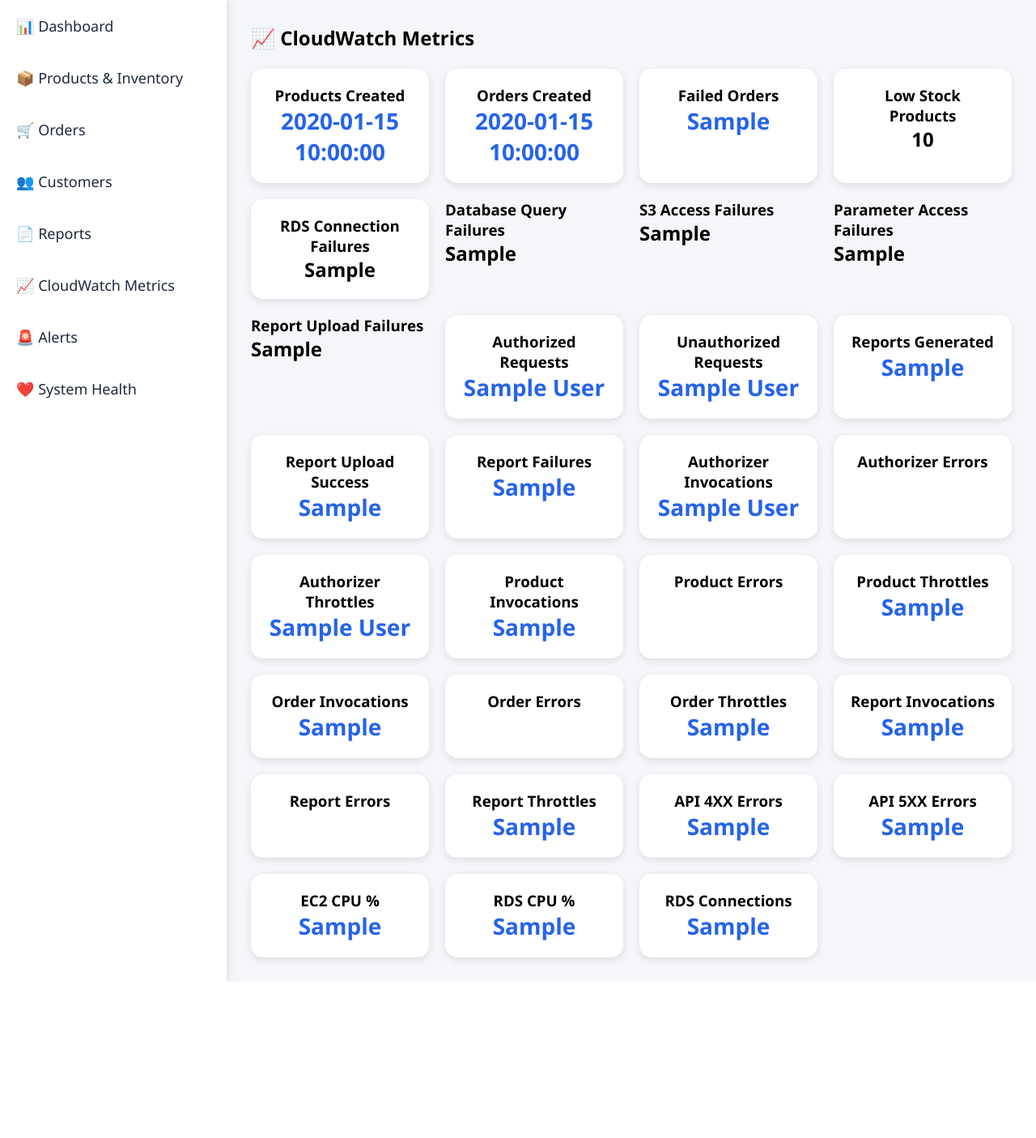
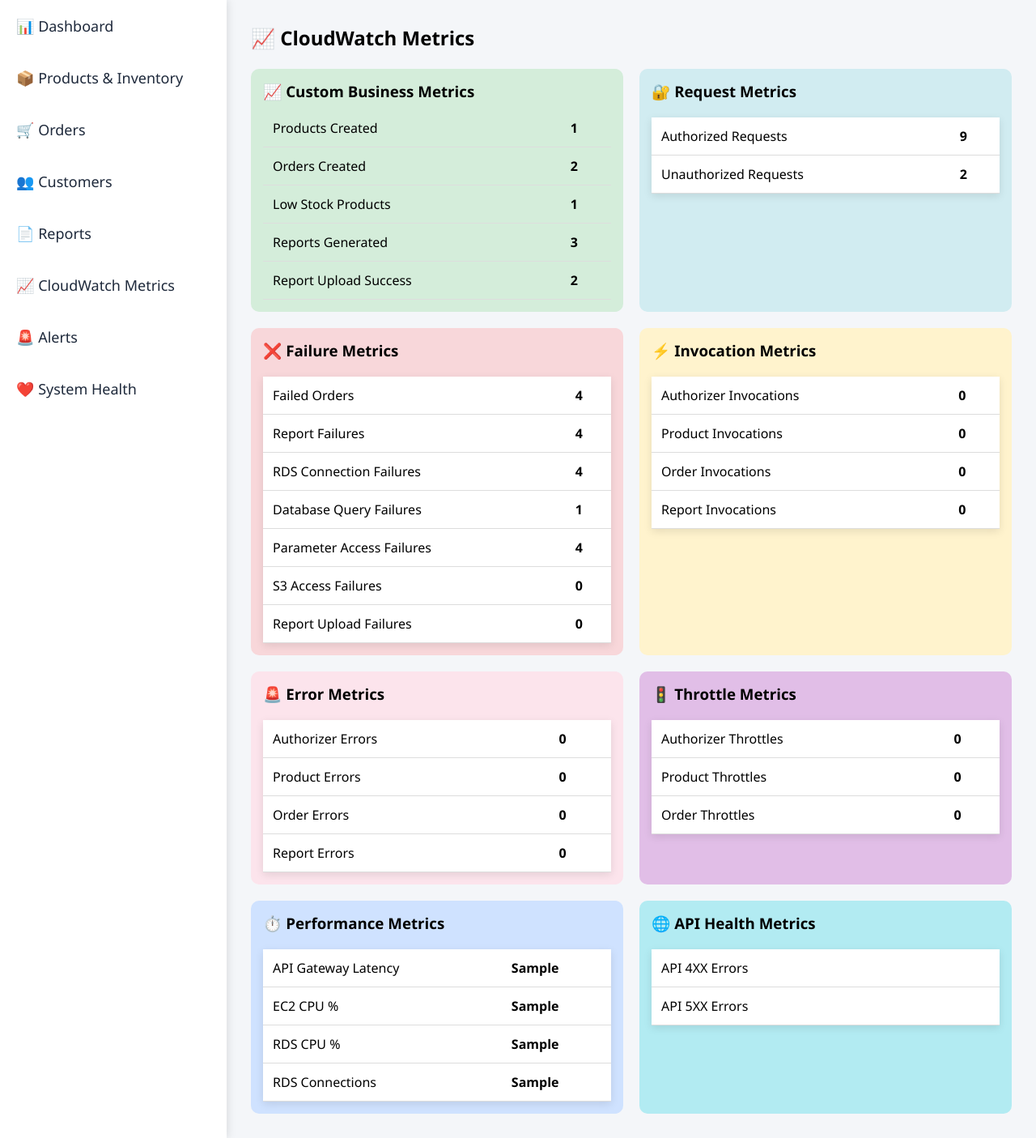
Before and after one commit to KundellaAnjali/cloudmart, a Flask app: template dashboard/templates/dashboard.html in a window 1280 px wide, after a click on "📈 CloudWatch Metrics". Shown: the part 128-1533 px from the top of the page at 81% size. Before the commit the page ends 1340 px from the top, so only its background shows below. Run offline with Flask 3, Linux system fonts and the light colour scheme; the template is opened without the code that fills it: most values are stand-ins (such as "Sample title", 1, 10 or a date in 2020); parts of the project's set-up code (start-up, migrations or seed data) failed here and were passed over.

Commit message:
updated metrics, alarms, system health

```diff
--- a/dashboard/app.py
+++ b/dashboard/app.py
@@ -601,6 +601,26 @@ def dashboard():
         rds_connections = get_rds_metric(
             "DatabaseConnections"
         )
+        authorizer_throttles = get_lambda_metric(
+            f"cloudmart-authorizer-{ENVIRONMENT}",
+            "Throttles"
+        )
+
+        product_throttles = get_lambda_metric(
+            f"cloudmart-product-function-{ENVIRONMENT}",
+            "Throttles"
+        )
+
+        order_throttles = get_lambda_metric(
+            f"cloudmart-order-function-{ENVIRONMENT}",
+            "Throttles"
+        )
+        report_throttles = get_lambda_metric(
+            f"cloudmart-report-function-{ENVIRONMENT}",
+            "Throttles"
+        )
+        api_4xx = get_api_metric("4XXError")
+        api_5xx = get_api_metric("5XXError")
 
         instance_id = get_dashboard_instance_id()
 
@@ -671,38 +691,17 @@ def dashboard():
         api_5xx_alarm = get_alarm_state(
             "CloudMart-ApiGateway5XX"
         )
-        authorizer_throttles = get_lambda_metric(
-            f"cloudmart-authorizer-{ENVIRONMENT}",
-            "Throttles"
+        schema_init_alarm = get_alarm_state(
+            "CloudMart-SchemaInitErrors"
         )
 
-        product_throttles = get_lambda_metric(
-            f"cloudmart-product-function-{ENVIRONMENT}",
-            "Throttles"
-        )
 
-        order_throttles = get_lambda_metric(
-            f"cloudmart-order-function-{ENVIRONMENT}",
-            "Throttles"
-        )
-        report_throttles = get_lambda_metric(
-            f"cloudmart-report-function-{ENVIRONMENT}",
-            "Throttles"
-        )
-        api_4xx = get_api_metric("4XXError")
-        api_5xx = get_api_metric("5XXError")
+
 
 
         # Health
 
         health_status = {}
-
-        try:
-            test_conn = get_connection()
-            test_conn.close()
-            health_status["RDS"] = "Healthy"
-        except:
-            health_status["RDS"] = "Unhealthy"
 
         health_status["S3"] = (
             "Critical"
@@ -745,33 +744,6 @@ def dashboard():
             else "Healthy"
         )
 
-        health_status["Authorizer Lambda"] = (
-            "Critical"
-            if authorizer_errors_alarm
-            else "Healthy"
-        )
-
-        health_status["Product Lambda"] = (
-            "Critical"
-            if product_errors_alarm
-            else "Healthy"
-        )
-
-        health_status["Order Lambda"] = (
-            "Critical"
-            if order_errors_alarm
-            else "Healthy"
-        )
-
-        health_status["Report Lambda"] = (
-            "Critical"
-            if report_errors_alarm
-            else "Healthy"
-        )
-        schema_init_alarm = get_alarm_state(
-            "CloudMart-SchemaInitErrors"
-        )
-
         health_status["Schema Init Lambda"] = (
             "Critical"
             if schema_init_alarm
@@ -784,6 +756,7 @@ def dashboard():
             if authorizer_throttles > 0
             else "Healthy"
         )
+
         health_status["Product Lambda"] = (
             "Critical"
             if product_errors_alarm
@@ -791,6 +764,7 @@ def dashboard():
             if product_throttles > 0
             else "Healthy"
         )
+
         health_status["Order Lambda"] = (
             "Critical"
             if order_errors_alarm
@@ -798,6 +772,7 @@ def dashboard():
             if order_throttles > 0
             else "Healthy"
         )
+
         health_status["Report Lambda"] = (
             "Critical"
             if report_errors_alarm
@@ -805,6 +780,21 @@ def dashboard():
             if report_throttles > 0
             else "Healthy"
         )
+
+        # Calculate overall health percentage
+
+        total_services = len(health_status)
+
+        healthy_services = sum(
+            1
+            for status in health_status.values()
+            if status == "Healthy"
+        )
+
+        health_percentage = round(
+            (healthy_services / total_services) * 100
+        )
+
 
 
         return render_template(
@@ -855,8 +845,8 @@ def dashboard():
             order_throttles=order_throttles,
             report_throttles=report_throttles,
 
-            api_4xx=api_4xx,
-            api_5xx=api_5xx,
+            api_4xx_errors=api_4xx,
+            api_5xx_errors=api_5xx,
 
             ec2_cpu=ec2_cpu,
 
@@ -890,7 +880,8 @@ def dashboard():
             top_spender=top_spender,
             top_customer=top_customer,
 
-            health_status=health_status
+            health_status=health_status,
+            health_percentage=health_percentage
         )
     finally:
 
--- a/dashboard/templates/dashboard.html
+++ b/dashboard/templates/dashboard.html
@@ -6,6 +6,78 @@
 <title>CloudMart Operations Portal</title>
 
 <style>
+.metric-table{
+    margin-top:10px;
+    box-shadow:none;
+    background:transparent;
+}
+.metrics-grid{
+    display:grid;
+    grid-template-columns:repeat(auto-fit,minmax(350px,1fr));
+    gap:20px;
+}
+.health-score{
+    display:flex;
+    justify-content:center;
+    margin-bottom:30px;
+}
+
+.health-circle{
+    width:220px;
+    height:220px;
+    border-radius:50%;
+
+    background:
+    conic-gradient(
+        #22c55e calc(var(--percent) * 1%),
+        #e5e7eb 0
+    );
+
+    display:flex;
+    align-items:center;
+    justify-content:center;
+}
+
+.health-circle-inner{
+    width:170px;
+    height:170px;
+    background:white;
+    border-radius:50%;
+
+    display:flex;
+    flex-direction:column;
+    justify-content:center;
+    align-items:center;
+}
+
+.health-circle-inner h1{
+    font-size:48px;
+    margin:0;
+    color:#16a34a;
+}
+
+.health-circle-inner p{
+    margin:0;
+    font-weight:bold;
+}
+
+.health-grid{
+    display:grid;
+    grid-template-columns:repeat(auto-fit,minmax(250px,1fr));
+    gap:20px;
+}
+
+.health-card{
+    background:white;
+    padding:20px;
+    border-radius:15px;
+    text-align:center;
+    box-shadow:0 3px 10px rgba(0,0,0,.1);
+}
+
+.health-card h3{
+    margin-bottom:10px;
+}
 
 *{
     margin:0;
@@ -82,10 +154,19 @@ body{
     box-shadow: 0 3px 10px rgba(0,0,0,.1);
 }
 
+.kpi-card h3{
+    font-size:22px;
+    font-weight:700;
+}
+
 .kpi-card p{
-    font-size:28px;
-    font-weight:bold;
+    font-size:16px;
+    font-weight:600;
     color:#2563eb;
+}
+
+.kpi-card h5 p{
+    font-size:15px !important;
 }
 
 table{
@@ -363,162 +444,110 @@ td{
         <div id="metrics" class="section">
             <h2>📈 CloudWatch Metrics</h2>
             <br>
+                    <div class="metrics-grid">
 
-            <div class="kpis">
-
-                <div class="kpi-card">
-                    <h3>Products Created</h3>
-                    <p>{{ products_created }}</p>
+                        <!-- Custom Business Metrics -->
+                        <div style="background:#d4edda;padding:15px;border-radius:10px;">
+                            <h3>📈 Custom Business Metrics</h3>
+                            <table class="metric-table" width="100%">
+                                <tr><td>Products Created</td><td><b>1</b></td></tr>
+                                <tr><td>Orders Created</td><td><b>2</b></td></tr>
+                                <tr><td>Low Stock Products</td><td><b>1</b></td></tr>
+                                <tr><td>Reports Generated</td><td><b>3</b></td></tr>
+                                <tr><td>Report Upload Success</td><td><b>2</b></td></tr>
+                            </table>
                         </div>
 
-                <div class="kpi-card">
-                    <h3>Orders Created</h3>
-                    <p>{{ orders_created }}</p>
+                        <!-- Request Metrics -->
+                        <div style="background:#d1ecf1;padding:15px;border-radius:10px;">
+                            <h3>🔐 Request Metrics</h3>
+                            <table width="100%">
+                                <tr><td>Authorized Requests</td><td><b>9</b></td></tr>
+                                <tr><td>Unauthorized Requests</td><td><b>2</b></td></tr>
+                            </table>
                         </div>
 
-                <div class="kpi-card">
-                    <h3>Failed Orders</h3>
-                    <p>{{ failed_orders_metric }}</p>
-                </div>
-                <div class="kpi-card">
-                    <h3>Low Stock Products</h3>
-                    <h2>{{ low_stock_products }}</h2>
+                        <!-- Failure Metrics -->
+                        <div style="background:#f8d7da;padding:15px;border-radius:10px;">
+                            <h3>❌ Failure Metrics</h3>
+                            <table width="100%">
+                                <tr><td>Failed Orders</td><td><b>4</b></td></tr>
+                                <tr><td>Report Failures</td><td><b>4</b></td></tr>
+                                <tr><td>RDS Connection Failures</td><td><b>4</b></td></tr>
+                                <tr><td>Database Query Failures</td><td><b>1</b></td></tr>
+                                <tr><td>Parameter Access Failures</td><td><b>4</b></td></tr>
+                                <tr><td>S3 Access Failures</td><td><b>0</b></td></tr>
+                                <tr><td>Report Upload Failures</td><td><b>0</b></td></tr>
+                            </table>
                         </div>
 
-                <div class="kpi-card">
-                    <h3>RDS Connection Failures</h3>
-                    <h2>{{ rds_connection_failures }}</h2>
+                        <!-- Invocation Metrics -->
+                        <div style="background:#fff3cd;padding:15px;border-radius:10px;">
+                            <h3>⚡ Invocation Metrics</h3>
+                            <table width="100%">
+                                <tr><td>Authorizer Invocations</td><td><b>0</b></td></tr>
+                                <tr><td>Product Invocations</td><td><b>0</b></td></tr>
+                                <tr><td>Order Invocations</td><td><b>0</b></td></tr>
+                                <tr><td>Report Invocations</td><td><b>0</b></td></tr>
+                            </table>
                         </div>
 
-                <div class="kip-card">
-                    <h3>Database Query Failures</h3>
-                    <h2>{{ database_query_failures }}</h2>
+                        <!-- Error Metrics -->
+                        <div style="background:#fce4ec;padding:15px;border-radius:10px;">
+                            <h3>🚨 Error Metrics</h3>
+                            <table width="100%">
+                                <tr><td>Authorizer Errors</td><td><b>0</b></td></tr>
+                                <tr><td>Product Errors</td><td><b>0</b></td></tr>
+                                <tr><td>Order Errors</td><td><b>0</b></td></tr>
+                                <tr><td>Report Errors</td><td><b>0</b></td></tr>
+                            </table>
                         </div>
 
-                <div class="kip-card">
-                    <h3>S3 Access Failures</h3>
-                    <h2>{{ s3_access_failures }}</h2>
+                        <!-- Throttle Metrics -->
+                        <div style="background:#e1bee7;padding:15px;border-radius:10px;">
+                            <h3>🚦 Throttle Metrics</h3>
+                            <table width="100%">
+                                <tr><td>Authorizer Throttles</td><td><b>0</b></td></tr>
+                                <tr><td>Product Throttles</td><td><b>0</b></td></tr>
+                                <tr><td>Order Throttles</td><td><b>0</b></td></tr>
+                            </table>
+                        </div>
+                        <!-- Performance Metrics -->
+                        <div style="background:#cfe2ff;padding:15px;border-radius:10px;">
+                            <h3>⏱️ Performance Metrics</h3>
+                            <table width="100%">
+                                <tr>
+                                    <td>API Gateway Latency</td>
+                                    <td><b>{{ api_gateway_latency }}</b></td>
+                                </tr>
+                                <tr>
+                                    <td>EC2 CPU %</td>
+                                    <td><b>{{ ec2_cpu }}</b></td>
+                                </tr>
+                                <tr>
+                                    <td>RDS CPU %</td>
+                                    <td><b>{{ rds_cpu }}</b></td>
+                                </tr>
+                                <tr>
+                                    <td>RDS Connections</td>
+                                    <td><b>{{ rds_connections }}</b></td>
+                                </tr>
+                            </table>
                         </div>
 
-                <div class="kip-card">
-                    <h3>Parameter Access Failures</h3>
-                    <h2>{{ parameter_access_failures }}</h2>
-                </div>
-
-                <div class="kip-card">
-                    <h3>Report Upload Failures</h3>
-                    <h2>{{ report_upload_failures }}</h2>
-                </div>
-
-
-                <div class="kpi-card">
-                    <h3>Authorized Requests</h3>
-                    <p>{{ authorized_requests }}</p>
-                </div>
-
-                <div class="kpi-card">
-                    <h3>Unauthorized Requests</h3>
-                    <p>{{ unauthorized_requests }}</p>
-                </div>
-
-                <div class="kpi-card">
-                    <h3>Reports Generated</h3>
-                    <p>{{ reports_generated }}</p>
-                </div>
-
-                <div class="kpi-card">
-                    <h3>Report Upload Success</h3>
-                    <p>{{ report_upload_success }}</p>
-                </div>
-
-                <div class="kpi-card">
-                    <h3>Report Failures</h3>
-                    <p>{{ report_generation_failures }}</p>
-                </div>
-
-                <div class="kpi-card">
-                    <h3>Authorizer Invocations</h3>
-                    <p>{{ authorizer_invocations }}</p>
-                </div>
-
-                <div class="kpi-card">
-                    <h3>Authorizer Errors</h3>
-                    <p>{{ authorizer_errors }}</p>
-                </div>
-
-                <div class="kpi-card">
-                    <h3>Authorizer Throttles</h3>
-                    <p>{{ authorizer_throttles }}</p>
-                </div>
-
-                <div class="kpi-card">
-                    <h3>Product Invocations</h3>
-                    <p>{{ product_invocations }}</p>
-                </div>
-
-                <div class="kpi-card">
-                    <h3>Product Errors</h3>
-                    <p>{{ product_errors }}</p>
-                </div>
-
-                <div class="kpi-card">
-                    <h3>Product Throttles</h3>
-                    <p>{{ product_throttles }}</p>
-                </div>
-
-                <div class="kpi-card">
-                    <h3>Order Invocations</h3>
-                    <p>{{ order_invocations }}</p>
-                </div>
-
-                <div class="kpi-card">
-                    <h3>Order Errors</h3>
-                    <p>{{ order_errors }}</p>
-                </div>
-
-                <div class="kpi-card">
-                    <h3>Order Throttles</h3>
-                    <p>{{ order_throttles }}</p>
-                </div>
-
-                <div class="kpi-card">
-                    <h3>Report Invocations</h3>
-                    <p>{{ report_invocations }}</p>
-                </div>
-
-                <div class="kpi-card">
-                    <h3>Report Errors</h3>
-                    <p>{{ report_errors }}</p>
-                </div>
-
-                <div class="kpi-card">
-                    <h3>Report Throttles</h3>
-                    <p>{{ report_throttles }}</p>
-                </div>
-
-                <div class="kpi-card">
-                    <h3>API 4XX Errors</h3>
-                    <p>{{ api_4xx }}</p>
-                </div>
-
-                <div class="kpi-card">
-                    <h3>API 5XX Errors</h3>
-                    <p>{{ api_5xx }}</p>
-                </div>
-
-                <div class="kpi-card">
-                    <h3>EC2 CPU %</h3>
-                    <p>{{ ec2_cpu }}</p>
-                </div>
-
-                <div class="kpi-card">
-                    <h3>RDS CPU %</h3>
-                    <p>{{ rds_cpu }}</p>
-                </div>
-
-                <div class="kpi-card">
-                    <h3>RDS Connections</h3>
-                    <p>{{ rds_connections }}</p>
+                        <!-- API Health Metrics -->
+                        <div style="background:#b2ebf2;padding:15px;border-radius:10px;">
+                            <h3>🌐 API Health Metrics</h3>
+                            <table width="100%">
+                                <tr>
+                                    <td>API 4XX Errors</td>
+                                    <td><b>{{ api_4xx_errors }}</b></td>
+                                </tr>
+                                <tr>
+                                    <td>API 5XX Errors</td>
+                                    <td><b>{{ api_5xx_errors }}</b></td>
+                                </tr>
+                            </table>
                         </div>
 
                     </div>
@@ -533,25 +562,34 @@ td{
                         <th>Alert</th>
                         <th>Status</th>
                     </tr>
+                    <!-- Failure Alarms -->
+
 <tr>
     <td>Failed Orders</td>
     <td>{% if failed_orders_alarm %}🔴 Alarm{% else %}🟢 Healthy{% endif %}</td>
 </tr>
 
 <tr>
-                        <td>Low Stock Products</td>
-                        <td>{% if low_stock_alarm %}🔴 Alarm{% else %}🟢 Healthy{% endif %}</td>
+    <td>Report Generation Failures</td>
+    <td>{% if report_alarm %}🔴 Alarm{% else %}🟢 Healthy{% endif %}</td>
 </tr>
 
 <tr>
-                        <td>Unauthorized Requests</td>
-                        <td>{% if unauthorized_alarm %}🔴 Alarm{% else %}🟢 Healthy{% endif %}</td>
+    <td>Schema Init Errors</td>
+    <td>{% if schema_init_alarm %}🔴 Alarm{% else %}🟢 Healthy{% endif %}</td>
 </tr>
 
 <tr>
-                        <td>Report Generation Failures</td>
-                        <td>{% if report_alarm %}🔴 Alarm{% else %}🟢 Healthy{% endif %}</td>
+    <td>S3 Access Failures</td>
+    <td>{% if s3_alarm %}🔴 Alarm{% else %}🟢 Healthy{% endif %}</td>
 </tr>
+
+<tr>
+    <td>Parameter Store Failures</td>
+    <td>{% if parameter_alarm %}🔴 Alarm{% else %}🟢 Healthy{% endif %}</td>
+</tr>
+
+<!-- Error Alarms -->
 
 <tr>
     <td>Authorizer Errors</td>
@@ -573,6 +611,13 @@ td{
     <td>{% if report_errors_alarm %}🔴 Alarm{% else %}🟢 Healthy{% endif %}</td>
 </tr>
 
+<!-- Infrastructure Alarms -->
+
+<tr>
+    <td>Low Stock Products</td>
+    <td>{% if low_stock_alarm %}🔴 Alarm{% else %}🟢 Healthy{% endif %}</td>
+</tr>
+
 <tr>
     <td>EC2 High CPU</td>
     <td>{% if ec2_cpu_alarm %}🔴 Alarm{% else %}🟢 Healthy{% endif %}</td>
@@ -588,6 +633,13 @@ td{
     <td>{% if rds_connections_alarm %}🔴 Alarm{% else %}🟢 Healthy{% endif %}</td>
 </tr>
 
+<!-- API & Security -->
+
+<tr>
+    <td>Unauthorized Requests</td>
+    <td>{% if unauthorized_alarm %}🔴 Alarm{% else %}🟢 Healthy{% endif %}</td>
+</tr>
+
 <tr>
     <td>API Gateway 4XX</td>
     <td>{% if api_4xx_alarm %}🟡 Warning{% else %}🟢 Healthy{% endif %}</td>
@@ -597,51 +649,59 @@ td{
     <td>API Gateway 5XX</td>
     <td>{% if api_5xx_alarm %}🔴 Alarm{% else %}🟢 Healthy{% endif %}</td>
 </tr>
-                    <tr>
-                        <td>Schema Init Errors</td>
-                        <td>{% if schema_init_alarm %}🔴 Alarm{% else %}🟢 Healthy{% endif %}</td>
-                    </tr>
 
-                    <tr>
-                        <td>S3 Access Failures</td>
-                        <td>{% if s3_alarm %}🔴 Alarm{% else %}🟢 Healthy{% endif %}</td>
-                    </tr>
-
-                    <tr>
-                        <td>Parameter Store Failures</td>
-                        <td>{% if parameter_alarm %}🔴 Alarm{% else %}🟢 Healthy{% endif %}</td>
-                    </tr>
                 </table>
             </div>
         </div>
 
         <!-- HEALTH -->
+            <!-- HEALTH -->
 <div id="health" class="section">
-            <div class="section-card">
+
     <h2>❤️ System Health</h2>
-                <table>
-                    <tr>
-                        <th>Service</th>
-                        <th>Status</th>
-                    </tr>
+    <br>
+
+    <div class="health-score">
+
+        <div class="health-circle"
+             style="--percent:{{ health_percentage }}">
+
+            <div class="health-circle-inner">
+                <h1>{{ health_percentage }}%</h1>
+                <p>System Health</p>
+            </div>
+
+        </div>
+
+    </div>
+
+    <br><br>
+
+    <div class="health-grid">
+
         {% for service, status in health_status.items() %}
-                    <tr>
-                        <td>{{ service }}</td>
-                        <td class="
-                            {% if status == 'Healthy' %}
-                            healthy
-                            {% elif status == 'Warning' %}
-                            warning
+
+        <div class="health-card">
+
+            <h3>{{ service }}</h3>
+
+            {% if status == "Healthy" %}
+                <p class="healthy">🟢 Healthy</p>
+
+            {% elif status == "Warning" %}
+                <p class="warning">🟡 Warning</p>
+
             {% else %}
-                            critical
+                <p class="critical">🔴 Critical</p>
+
             {% endif %}
-                            ">
-                            {{ status }}
-                            </td>
-                    </tr>
+
+        </div>
+
         {% endfor %}
-                </table>
+
     </div>
+
 </div>
 
     </div>
```
Lines whose indentation alone changed are shown as unchanged.
